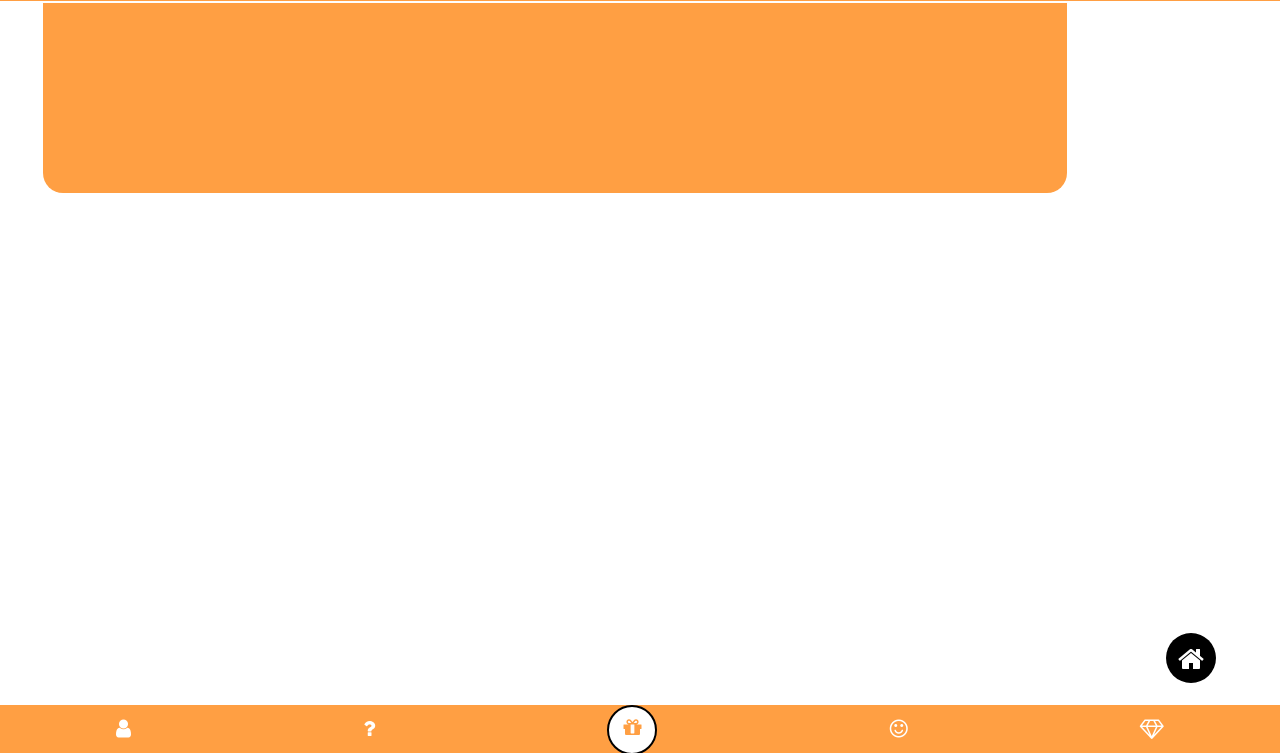
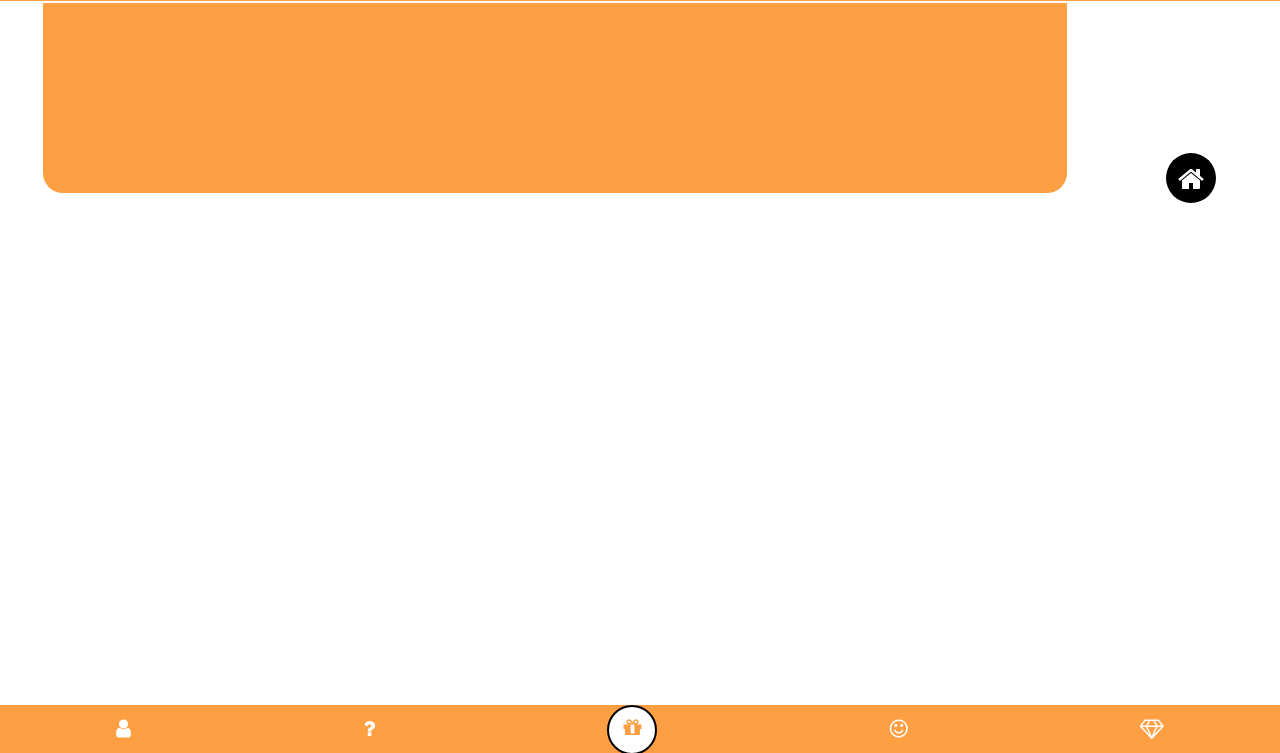
Before and after one commit to KADASH-KODER/SLcelebration, a plain HTML site: page index.html in a window 1280 px wide. Both pictures are taken after a click on the icon 123 px from the left and 775 px from the top of the page. Shown: the part 47-800 px from the top of the page. Drawn offline with nearby package versions, Linux system fonts and the light colour scheme; a web font is replaced by a local one.

Commit message:
Style.css

```diff
--- a/style.css
+++ b/style.css
@@ -7,7 +7,7 @@ body {
     height:50px;
     width:50px;
     background-color:#000;
-    top:85vh;
+    top:25vh;
     right:5vw;
     border-radius:50%;
     margin:auto;
```
